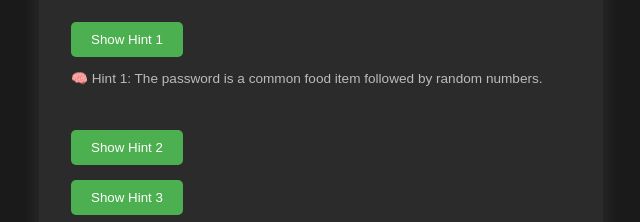
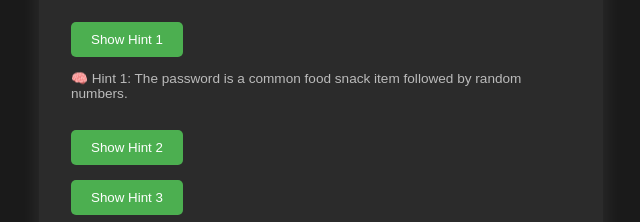
Before and after one commit to AiraIsabel/CTFUpdated, a website: page public/index.html in a window 1280 px wide. Both pictures are taken after a click on the button "Show Hint 1". Shown: the part 367-589 px from the top of the page, 319-959 px from the left. Drawn offline with Linux system fonts and the light colour scheme.

Commit message:
Update index.html

```diff
--- a/public/index.html
+++ b/public/index.html
@@ -79,11 +79,11 @@
 
   <div class="hints">
     <p>🧂 Salt used: <code>salt123</code></p>
-    <button onclick="showHint('hint1-1')">Show Hint 1</button>
-    <p id="hint1-1" style="display: none;">🧠 Hint 1: The password is a common food item followed by random numbers.</p><br>
-    <button onclick="showHint('hint1-2')">Show Hint 2</button>
-    <p id="hint1-2" style="display: none;">🧠 Hint 2: Concatenate the password and salt before hashing (e.g. password + salt).</p><br>
-    <button onclick="showHint('hint1-3')">Show Hint 3</button>
+    <button onclick="showHint('hint1-1')">Show Hint 1</button><br>
+    <p id="hint1-1" style="display: none;">🧠 Hint 1: The password is a common food snack item followed by random numbers.</p>
+    <button onclick="showHint('hint1-2')">Show Hint 2</button><br>
+    <p id="hint1-2" style="display: none;">🧠 Hint 2: Concatenate the password and salt before hashing (e.g. password + salt).</p>
+    <button onclick="showHint('hint1-3')">Show Hint 3</button><br>
     <p id="hint1-3" style="display: none;">🛠 Hint 3: You can verify your result using CyberChef, a terminal command, or Google Colab.</p>
   </div>
 
@@ -103,10 +103,10 @@
   <code>YmFzZTY0OjpiM0pwWjJsdUxtTnZiUzkzYjJjdVkyOXRJQT09</code>
 
   <div class="hints">
-    <button onclick="showHint('hint2-1')">Show Hint 1</button>
-    <p id="hint2-1" style="display: none;">🧠 Hint 1: Remove the <code>base64::</code> prefix from the decoded string before the second decode.</p><br>
-    <button onclick="showHint('hint2-2')">Show Hint 2</button>
-    <p id="hint2-2" style="display: none;">🧠 Hint 2: You’ll need to decode twice using base64.</p><br>
+    <button onclick="showHint('hint2-1')">Show Hint 1</button><br>
+    <p id="hint2-1" style="display: none;">🧠 Hint 1: Remove the <code>base64::</code> prefix from the decoded string before the second decode.</p>
+    <button onclick="showHint('hint2-2')">Show Hint 2</button><br>
+    <p id="hint2-2" style="display: none;">🧠 Hint 2: You’ll need to decode twice using base64.</p>
   </div>
 
   <div id="flagForm2">
@@ -128,13 +128,13 @@
   <p><code>m = c^d mod n</code></p>
 
   <div class="hints">
-    <button onclick="showHint('hint3-1')">Show Hint 1</button>
-    <p id="hint3-1" style="display: none;">🧠 Hint 1: Factor <code>n = 432</code> to find two prime numbers.</p><br>
-    <button onclick="showHint('hint3-2')">Show Hint 2</button>
-    <p id="hint3-2" style="display: none;">🧠 Hint 2: Calculate <code>φ(n) = (p - 1) * (q - 1)</code>.</p><br>
-    <button onclick="showHint('hint3-3')">Show Hint 3</button>
-    <p id="hint3-3" style="display: none;">🧠 Hint 3: Use modular inverse to find <code>d</code>.</p><br>
-    <button onclick="showHint('hint3-4')">Show Hint 4</button>
+    <button onclick="showHint('hint3-1')">Show Hint 1</button><br>
+    <p id="hint3-1" style="display: none;">🧠 Hint 1: Factor <code>n = 432</code> to find two prime numbers.</p>
+    <button onclick="showHint('hint3-2')">Show Hint 2</button><br>
+    <p id="hint3-2" style="display: none;">🧠 Hint 2: Calculate <code>φ(n) = (p - 1) * (q - 1)</code>.</p>
+    <button onclick="showHint('hint3-3')">Show Hint 3</button><br>
+    <p id="hint3-3" style="display: none;">🧠 Hint 3: Use modular inverse to find <code>d</code>.</p>
+    <button onclick="showHint('hint3-4')">Show Hint 4</button><br>
     <p id="hint3-4" style="display: none;">🧠 Hint 4: Once decrypted, convert the numbers to ASCII to get the flag.</p>
   </div>
 
```
